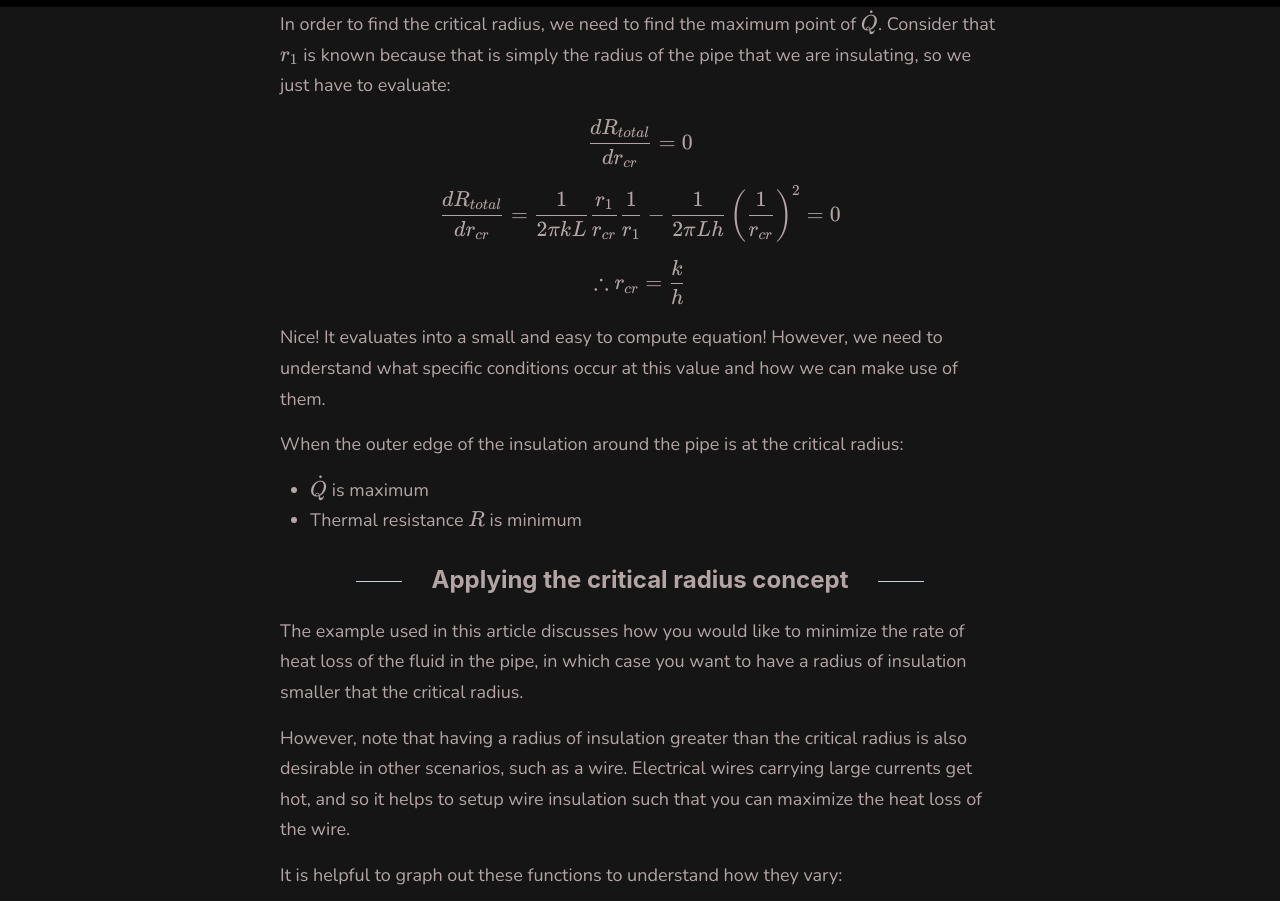
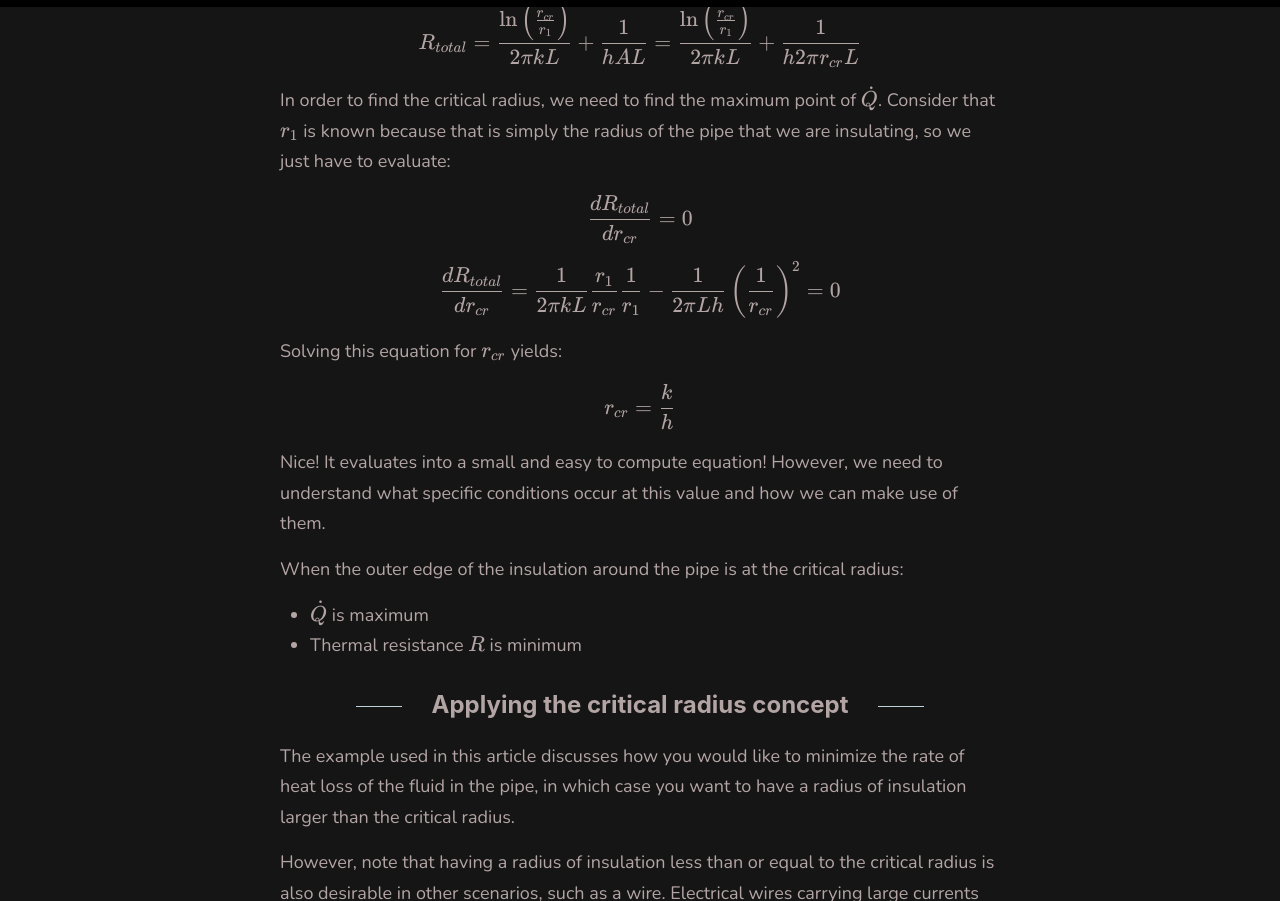
Before and after one commit to gregorydsouza/gregorydsouza.github.io, a Jekyll site: the page built from _posts/2023-09-29-Critical-Radius-of-Insulation.md, in a window 1280 px wide and 1400 px high, scrolled down 1717 px, cut to the strip 0-901 px from the top of the window. Built offline with Jekyll 4.4.1, drawn with Linux system fonts in a browser that asks for light colours; nearby versions of some CDN libraries; some of the changed text lies outside the part shown.

Commit message:
Fix some errors in Critical Radius article

```diff
--- a/_posts/2023-09-29-Critical-Radius-of-Insulation.md
+++ b/_posts/2023-09-29-Critical-Radius-of-Insulation.md
@@ -90,8 +92,10 @@
 \frac{d R_{total}}{d r_{cr}} = \frac{1}{2\pi kL} \frac{r_1}{r_{cr}} \frac{1}{r_1} - \frac{1}{2\pi Lh} \left( \frac{1}{r_{cr}} \right)^2 = 0
 $$
 
+Solving this equation for $r_{cr}$ yields:
+
 $$
-\therefore r_{cr} = \frac{k}{h}
+r_{cr} = \frac{k}{h}
 $$
 
 Nice! It evaluates into a small and easy to compute equation! However, we need to understand what specific conditions occur at this value and how we can make use of them.
@@ -103,12 +107,16 @@
 
 ## Applying the critical radius concept
 
-The example used in this article discusses how you would like to minimize the rate of heat loss of the fluid in the pipe, in which case you want to have a radius of insulation smaller that the critical radius.
+The example used in this article discusses how you would like to minimize the rate of heat loss of the fluid in the pipe, in which case you want to have a radius of insulation larger than the critical radius.
 
-However, note that having a radius of insulation greater than the critical radius is also desirable in other scenarios, such as a wire. Electrical wires carrying large currents get hot, and so it helps to setup wire insulation such that you can maximize the heat loss of the wire.
+However, note that having a radius of insulation less than or equal to the critical radius is also desirable in other scenarios, such as a wire. Electrical wires carrying large currents get hot, and so it helps to setup wire insulation such that you can maximize the heat loss of the wire.
 
 It is helpful to graph out these functions to understand how they vary:
 
-<iframe src="https://www.desmos.com/calculator/hxstrnqgwq?embed" width="500" height="500" style="border: 1px solid #ccc" frameborder=0></iframe>
+<iframe src="https://www.desmos.com/calculator/xht72m2lla?embed" width="500" height="500" style="border: 1px solid #ccc" frameborder=0></iframe>
 
 The red line represents the change in thermal resistance as the radius of insulation increases, while the purple line represents the change in heat transfer as the radius of insulation increases.
+
+We notice that at the critical radius, the heat loss for the system is at its maximum, and the thermal resistance is at its minimum.
+
+Therefore, the most efficient cooling of the system is achieved at the critical radius.
```
Also changed, not shown: other parts of _posts/2023-09-29-Critical-Radius-of-Insulation.md (+4 -2 lines).
